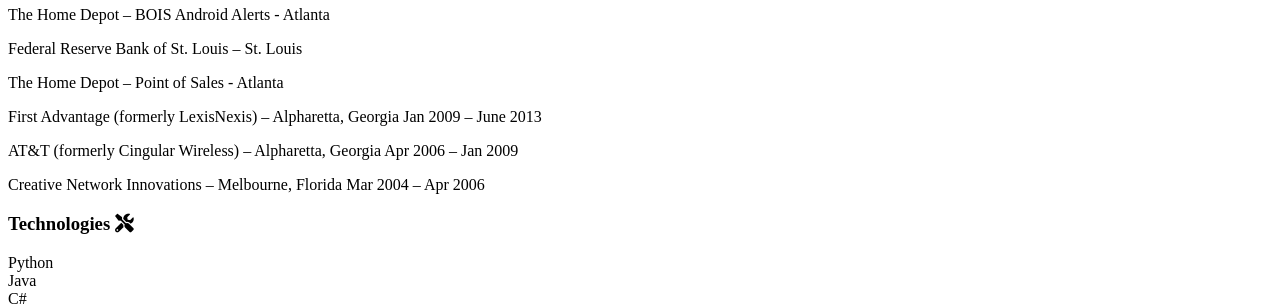
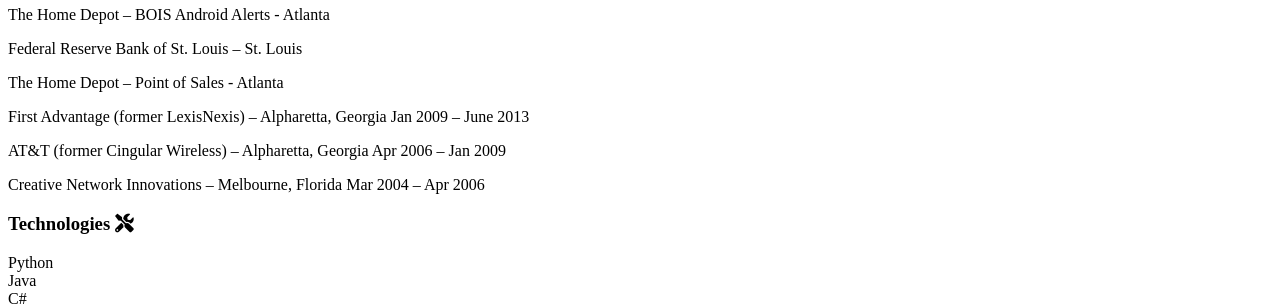
Before and after one commit to wsantas/wsantas.github.io, a Jekyll site: the page built from _posts/2020-04-14--WS-resume.md, in a window 1280 px wide. Shown: the part 2394-2700 px from the top of the page. Built offline with Jekyll 4.4.1, drawn with Linux system fonts in a browser that asks for light colours; nearby versions of some CDN libraries.

Commit message:
minor formatting changes

```diff
--- a/_posts/2020-04-14--WS-resume.md
+++ b/_posts/2020-04-14--WS-resume.md
@@ -96,9 +96,9 @@
         <div class="card">
             <div class="container">
                 <div class="experience-header">
-                    <p class="label-medium">First Advantage (formerly LexisNexis) – Alpharetta, Georgia Jan 2009 – June 2013</p>
-                    <p class="label-medium">AT&T (formerly Cingular Wireless) – Alpharetta, Georgia Apr 2006 – Jan 2009</p>
-                    <p class="label-medium">Creative Network Innovations – Melbourne, Florida Mar 2004 – Apr 2006</p>
+                    <p class="label-experience-last">First Advantage (former LexisNexis) – Alpharetta, Georgia Jan 2009 – June 2013</p>
+                    <p class="label-experience-last">AT&T (former Cingular Wireless) – Alpharetta, Georgia Apr 2006 – Jan 2009</p>
+                    <p class="label-experience-last">Creative Network Innovations – Melbourne, Florida Mar 2004 – Apr 2006</p>
                 </div>
             </div>
         </div>
--- a/public/css/resume.css
+++ b/public/css/resume.css
@@ -25,6 +25,10 @@
 .label-medium {
     font-weight: 700;
     font-size: medium;
+}
+
+.label-400 {
+  font-weight: 400;
 }
 
 .label-small {
```
Also changed, not shown: 4 other files.
